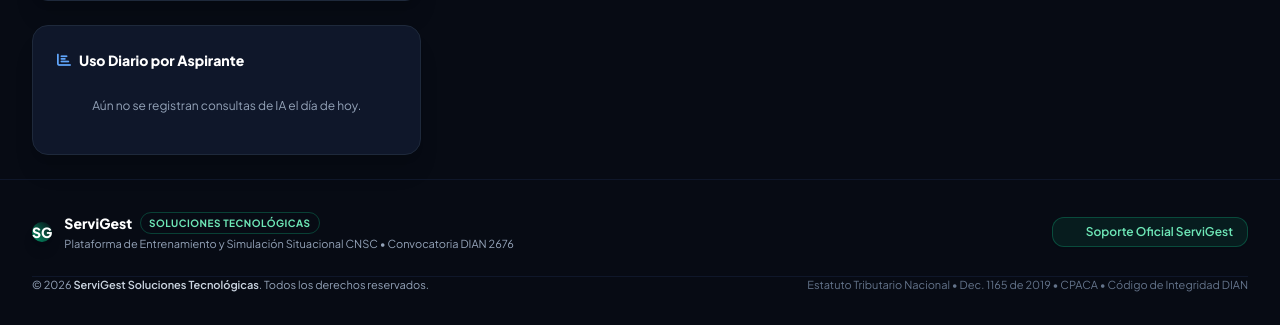
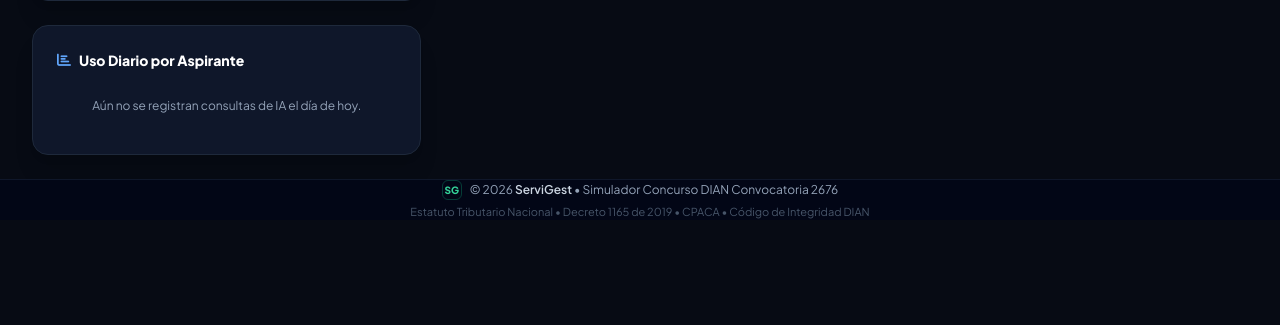
Before and after one commit to osdavene/Dian2676Py, a FastAPI app: template templates/admin/ai_hub.html in a window 1280 px wide. Shown: the part 1840-2165 px from the top of the page. After the commit the page ends 2059 px from the top, so only its background shows below. Run offline with FastAPI, Linux system fonts and the light colour scheme; the template is opened without the code that fills it, so the values that code supplies are empty; some web fonts are replaced.

Commit message:
style(footer): simplificar footer eliminando redundancias y boton duplicado de soporte

```diff
--- a/templates/layouts/app.html
+++ b/templates/layouts/app.html
@@ -434,48 +434,16 @@
         {% block content %}{% endblock %}
     </main>
 
-    {# Footer Oficial ServiGest #}
-    <footer class="border-t border-slate-900 bg-slate-950/90 py-8 text-xs text-slate-400 mt-auto">
-        <div class="max-w-7xl mx-auto px-4 sm:px-6 lg:px-8">
-            <div class="flex flex-col md:flex-row items-center justify-between gap-5 pb-6 border-b border-slate-900">
-                <div class="flex items-center gap-3">
-                    <div class="w-9 h-9 rounded-xl bg-gradient-to-tr from-emerald-600 via-teal-600 to-cyan-500 flex items-center justify-center text-white font-black text-sm shadow-lg shadow-emerald-500/25">
-                        SG
-                    </div>
-                    <div class="text-left">
-                        <div class="flex items-center gap-2">
-                            <span class="font-black text-white text-sm tracking-wide">ServiGest</span>
-                            <span class="text-[10px] font-bold px-2 py-0.5 rounded-full bg-emerald-500/15 text-emerald-300 border border-emerald-500/30 uppercase tracking-wider">
-                                Soluciones Tecnológicas
-                            </span>
-                        </div>
-                        <p class="text-[11px] text-slate-400 mt-0.5">
-                            Plataforma de Entrenamiento y Simulación Situacional CNSC &bull; Convocatoria DIAN 2676
-                        </p>
-                    </div>
-                </div>
-
-                <div class="flex flex-wrap items-center gap-4 text-xs">
-                    <a href="/soporte" target="_blank" rel="noopener noreferrer"
-                       class="inline-flex items-center gap-2 px-3.5 py-1.5 rounded-xl bg-emerald-500/10 hover:bg-emerald-500/20 border border-emerald-500/30 text-emerald-300 font-semibold transition-all shadow-sm">
-                        <i class="fa-brands fa-whatsapp text-emerald-400 text-sm"></i>
-                        <span>Soporte Oficial ServiGest</span>
-                    </a>
-                    <span class="text-slate-700 hidden sm:inline">&bull;</span>
-                    <a href="https://dian2676.servigest.online" class="text-slate-400 hover:text-slate-200 transition-colors font-mono text-[11px] hidden sm:inline">
-                        dian2676.servigest.online
-                    </a>
-                </div>
-            </div>
-
-            <div class="pt-5 flex flex-col sm:flex-row items-center justify-between gap-2.5 text-[11px] text-slate-400 text-center sm:text-left">
-                <p>
-                    &copy; {{ now.year if now else '2026' }} <strong class="text-slate-300 font-semibold">ServiGest Soluciones Tecnológicas</strong>. Todos los derechos reservados.
-                </p>
-                <p class="text-slate-500">
-                    Estatuto Tributario Nacional &bull; Dec. 1165 de 2019 &bull; CPACA &bull; Código de Integridad DIAN
-                </p>
-            </div>
+    {# Footer #}
+    <footer class="border-t border-slate-900 bg-slate-950/80 py-5 text-center text-xs text-slate-500">
+        <div class="max-w-7xl mx-auto px-4 sm:px-6 lg:px-8 space-y-1">
+            <p class="flex items-center justify-center gap-2 text-slate-400">
+                <span class="inline-flex items-center justify-center w-5 h-5 rounded-md bg-emerald-500/15 border border-emerald-500/30 text-[10px] font-black text-emerald-400">SG</span>
+                <span>&copy; {{ now.year if now else '2026' }} <strong class="text-slate-300 font-semibold">ServiGest</strong> &bull; Simulador Concurso DIAN Convocatoria 2676</span>
+            </p>
+            <p class="text-[11px] text-slate-600">
+                Estatuto Tributario Nacional &bull; Decreto 1165 de 2019 &bull; CPACA &bull; Código de Integridad DIAN
+            </p>
         </div>
     </footer>
 
```
